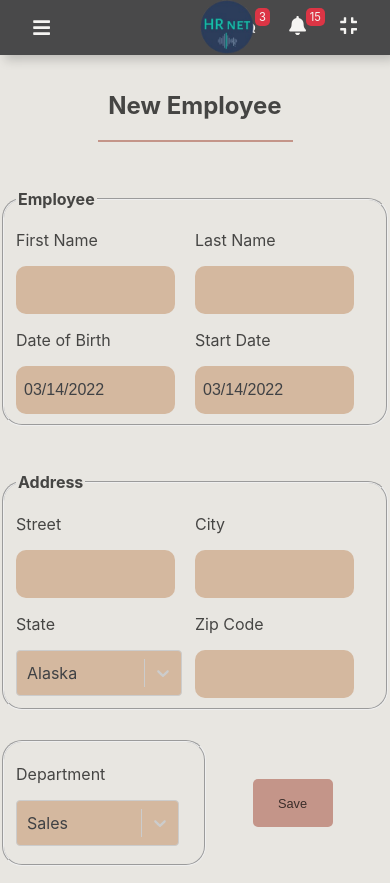
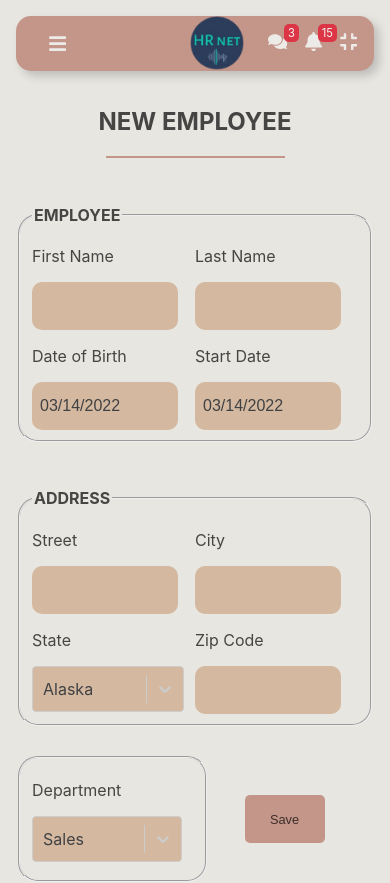
Before and after one commit to MiguelParedesJulien/MiguelParedesJulien_14_09032022, a React (Create React App) app in the folder hrnet/: page / in a window 390 px wide. Shown: the top 883 px of the page. Built offline with nearby package versions, Linux system fonts and the light colour scheme.

Commit message:
Style : add design + responsive part 2

```diff
--- a/hrnet/src/components/form/Form.jsx
+++ b/hrnet/src/components/form/Form.jsx
@@ -33,12 +33,12 @@ const Form = () => {
   return (
     <section className="containerWrapper">
       <article className="formHeader">
-        <h2>New Employee</h2>
+        <h2>NEW EMPLOYEE</h2>
       </article>
       <span className="lineForm" />
       <form action="#" id="createEmployee" onSubmit={handleSubmit} className="form">
         <fieldset className="fieldSetEmployee">
-          <legend>Employee</legend>
+          <legend>EMPLOYEE</legend>
           <article className="formGroup">
             <div className="formGroupItems">
               <label htmlFor="firstName">First Name</label>
@@ -61,7 +61,7 @@ const Form = () => {
           </article>
         </fieldset>
         <fieldset className="fieldSetAddress">
-          <legend>Address</legend>
+          <legend>ADDRESS</legend>
           <article className="formGroup">
             <div className="formGroupItems">
               <label htmlFor="street">Street</label>
@@ -79,7 +79,7 @@ const Form = () => {
             </div>
             <div className="formGroupItems">
               <label htmlFor="zip-code">Zip Code</label>
-              <Input inputType="text" inputName="zipCode" newEmployee={newEmployee} setNewEmployee={setNewEmployee} />
+              <Input inputType="number" inputName="zipCode" newEmployee={newEmployee} setNewEmployee={setNewEmployee} />
             </div>
           </article>
         </fieldset>
--- a/hrnet/src/components/mainNavBar/mainNavBar.css
+++ b/hrnet/src/components/mainNavBar/mainNavBar.css
@@ -1,5 +1,5 @@
 .badgeMessNotif {
-  right: 7.5rem;
+  right: 4.6875rem;
 }
 
 .badgeMessNotif,
@@ -15,14 +15,15 @@
 }
 
 .badgeNotif {
-  right: 4.0625rem;
+  right: 2.3125rem;
 }
 
 .header {
   align-items: center;
-  background-color: rgba(0, 0, 0, 0.7);
+  background-color: #c49589;
+  border-radius: 0.9375rem;
   box-shadow: 0.3125rem 0.3125rem 0.625rem #0000002e;
-  color: #f5f4f2;
+  color: #edebe8;
   display: flex;
   justify-content: space-between;
   padding-left: 2rem;
@@ -43,7 +44,7 @@
 
 .navBarLogo {
   height: 5rem;
-  left: 48%;
+  left: 45%;
   position: absolute;
   top: -0.8rem;
   transition: 0.3s;
@@ -66,6 +67,24 @@
 }
 
 .navBarRightItem {
-  margin-right: 2rem;
+  margin-right: 1rem;
   transition: 0.3s;
 }
+
+@media (min-width: 1199px) {
+  .badgeMessNotif {
+    right: 7.5rem;
+  }
+
+  .badgeNotif {
+    right: 4.0625rem;
+  }
+
+  .navBarLogo {
+    left: 48%;
+  }
+
+  .navBarRightItem {
+    margin-right: 2rem;
+  }
+}
--- a/hrnet/src/components/sideNavBar/SideNavBar.jsx
+++ b/hrnet/src/components/sideNavBar/SideNavBar.jsx
@@ -22,6 +22,7 @@ const SideNavBar = (props) => {
               <h3>V</h3>
             </Link>
           </article>
+          <br />
           <ul className="sideBarNav" role="menu">
             <li className="sideBarNavItem">
               <Link to="./" className="sideBarNavLink">
@@ -29,6 +30,7 @@ const SideNavBar = (props) => {
                 <p>New Employee</p>
               </Link>
             </li>
+            <br />
             <div className="line" />
             <li className="sideBarNavItem">
               <Link to="/employee-list" className="sideBarNavLink">
--- a/hrnet/src/components/sideNavBar/sideNavBar.css
+++ b/hrnet/src/components/sideNavBar/sideNavBar.css
@@ -1,5 +1,5 @@
 .line {
-  background-color: rgba(255, 255, 255, 0.3);
+  background-color: #7f9490;
   height: 0.125rem;
   margin: auto auto 2rem;
   width: 70%;
@@ -12,19 +12,21 @@
 
 .sideBar.showSideBar {
   align-items: center;
-  background: rgba(0, 0, 0, 0.8);
+  background: #445e51;
+  border-bottom-right-radius: 0.625rem;
+  border-top-right-radius: 0.625rem;
   bottom: 0;
-  box-shadow: 0.3125rem 0.3125rem 0.625rem #0000002e;
+  box-shadow: 0.2125rem 0.2125rem 0.625rem #0000002e;
   display: flex;
   flex-direction: column;
-  height: calc(100vh- 5rem - 0rem);
+  height: 100%;
   justify-content: space-evenly;
   left: 0;
   overflow: hidden;
   padding-top: 2rem;
   position: relative;
-  top: 3.4rem;
-  width: 15%;
+  top: 1rem;
+  width: 60%;
   z-index: 4200;
 }
 
@@ -46,7 +48,7 @@
 
 .sideBarInfoUser:hover,
 .sideBarNavLink:hover {
-  background-color: #000;
+  background-color: #7f9490;
   border-radius: 0.625rem;
 }
 
@@ -70,6 +72,7 @@
 
 .sideBarOverlay.showOverlay {
   height: 100vh;
+  background-color: rgba(0, 0, 0, 0.3);
   left: 0;
   position: fixed;
   top: 0;
@@ -93,3 +96,27 @@
   opacity: 0.8;
   text-align: center;
 }
+
+@media (min-width: 767px) {
+  .sideBar.showSideBar {
+    width: 50%;
+  }
+}
+
+@media (min-width: 575px) {
+  .sideBar.showSideBar {
+    width: 40%;
+  }
+}
+
+@media (min-width: 991px) {
+  .sideBar.showSideBar {
+    width: 30%;
+  }
+}
+
+@media (min-width: 1199px) {
+  .sideBar.showSideBar {
+    width: 15%;
+  }
+}
--- a/hrnet/src/index.css
+++ b/hrnet/src/index.css
@@ -3,7 +3,8 @@ body {
   font-family: -apple-system, BlinkMacSystemFont, "Segoe UI", "Roboto", "Oxygen", "Ubuntu", "Cantarell", "Fira Sans", "Droid Sans", "Helvetica Neue", sans-serif;
   -webkit-font-smoothing: antialiased;
   -moz-osx-font-smoothing: grayscale;
-  background-color: #f5f7fa;
+  background-color: #e8e6e1;
+  padding: 1em;
 }
 
 code {
--- a/hrnet/src/pages/currentEmployee/CurrentEmployee.jsx
+++ b/hrnet/src/pages/currentEmployee/CurrentEmployee.jsx
@@ -5,7 +5,7 @@ const CurrentEmployee = () => {
   return (
     <section className="containerWrapper">
       <article className="formHeader">
-        <h2>Current Employee</h2>
+        <h2>CURRENT EMPLOYEE</h2>
       </article>
       <span className="lineForm" />
       <Table />
```
